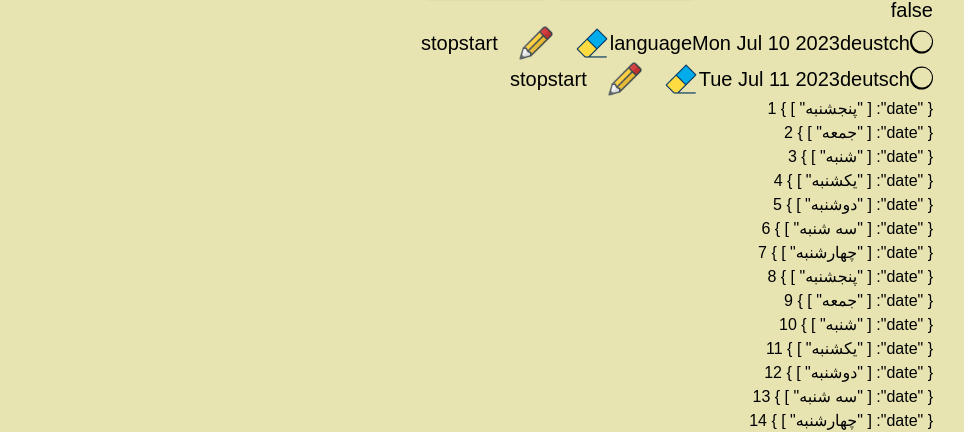
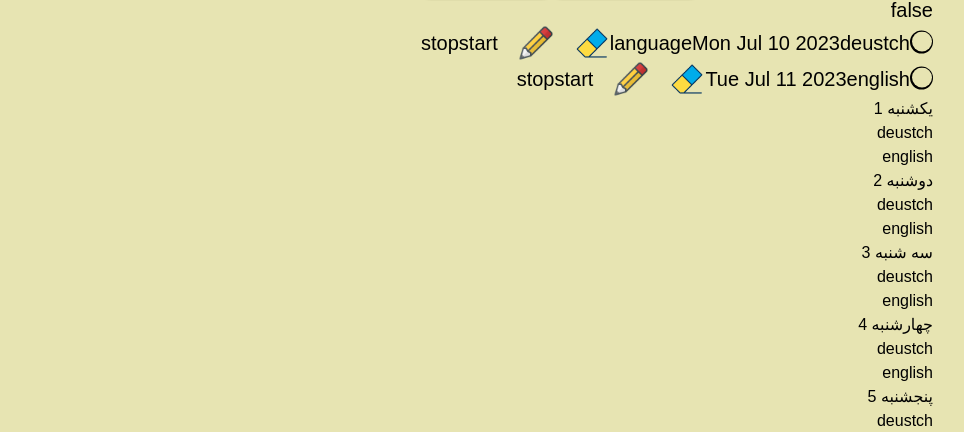
Before and after one commit to Yasaman-k/todo-app, a Vue app: page / in a window 1280 px wide. Shown: the part 376-808 px from the top of the page, without its empty margins (155-1119 px from the left). Built offline with nearby package versions, Linux system fonts and the light colour scheme; data requests are answered from the project's data file; a web font is replaced by a local one.

Commit message:
feat: done

```diff
--- a/db.json
+++ b/db.json
@@ -11,10 +11,11 @@
     {
       "date": "Tue Jul 11 2023",
       "done": false,
-      "content": "deutsch",
+      "content": "english",
       "category": "",
       "mainCategory": "daily",
-      "id": 2
+      "id": 2,
+      "duration": "0:0:6"
     }
   ],
   "calendar": [
--- a/src/components/Calendar.vue
+++ b/src/components/Calendar.vue
@@ -1,10 +1,11 @@
 <template>
     <div class="grid grid-cols-7 gap-4">
         <!-- {{ arr }}kk -->
-        <div v-for="(date,index) in arr">
-        <div>{{ date }} {{ index+1 }}</div>
+        <div v-for="(date, index) in makeTasks">
+            {{ date[0] }}
+            {{ index+1 }}
+           <div v-for="(dailyTask, index) in date[1]"> {{ dailyTask.content  }}</div>
         </div>
-        <!-- {{  tasks.filter(x => x.mainCategory === 'daily') }} -->
     </div>
 </template>
 <script setup>
@@ -22,12 +23,14 @@ const tasks = computed(() => {
     return taskStore.tasks;
 });
 
-// const jsonvalue = JSON.parse(tasks.value)
+const filteredTasks = computed(() => {
+    return taskStore.tasks.filter(x =>  x.mainCategory === 'daily')
+})
 
 onMounted(() => {
     taskStore.fetchTasks();
-    makeTasks()
-    addDailyTasksToDays()
+    // makeTasks()
+
 });
 
 const monthWord = [
@@ -46,29 +49,23 @@ let startDateIndex = monthWord.findIndex((obj) => {
     return Object.keys(obj)[0] === firstDay
 })
 
-const arr = ref([])
+
+const xref =ref(taskStore.tasks.filter(x =>  x.mainCategory === 'daily'))
+
 // taskStore.titleTasks[0].filter(x=>x.mainCategory==='daily')
-const makeTasks = () => {
+const makeTasks =computed( () => {
+    const arr = []
     for (let index = 0; index < 31; index++) {
         const dayFarsi = Object.values(monthWord[startDateIndex])
-        arr.value.push({date:dayFarsi})
-        // console.log(tasks.value.filter(x => x.mainCategory === 'daily'));
-        // const filter = tasks
-        // arr.value.push(filter)
+        arr.push(dayFarsi)
         startDateIndex++
         if (startDateIndex === monthWord.length) startDateIndex = 0
     }
-}
+    for (let index = 0; index < 31; index++) {
+        arr[index].push(taskStore.tasks.filter(x =>  x.mainCategory === 'daily'))
+    }
+    return arr
+})
 
-const addDailyTasksToDays = () => {
-    for (let index = 0; index < arr.value.length; index++) {
-        // console.log(tasks.value.filter(x => x.mainCategory === 'daily'));
-        // console.log(;
-        console.log(arr.value[index]);
-        // const filter = tasks
-        // arr[index].value = filter
-
-    }
-}
 
 </script>
```
